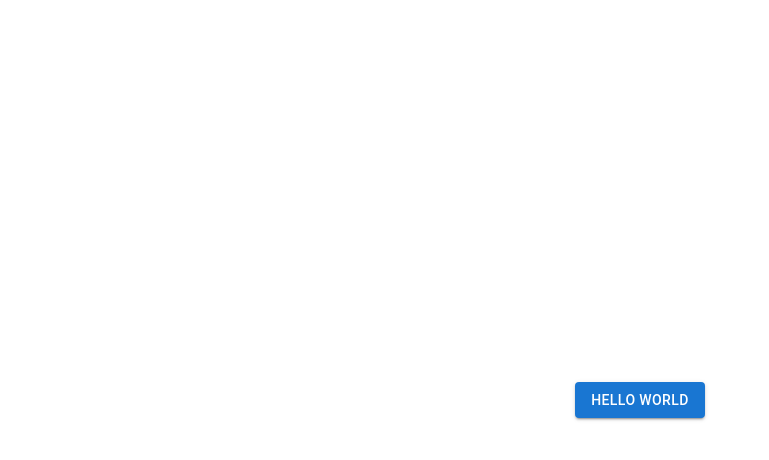
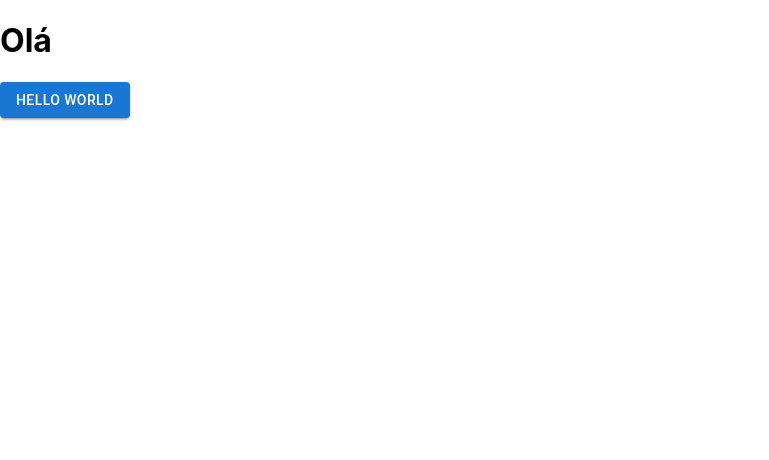
Before and after one commit to TheVinizzz/Check-my-skill, a Next.js app: page / in a window 1280 px wide. Shown: the top 460 px of the page, without its empty margins (0-769 px from the left). Built offline with nearby package versions, Linux system fonts and the light colour scheme.

Commit message:
Create local containers

```diff
--- /dev/null
+++ b/src/containers/Home/index.tsx
@@ -0,0 +1,17 @@
+import Button from '@material-ui/core/Button'
+import React, { FC } from 'react'
+
+const Home: FC = () => {
+
+
+	return (
+		<div>
+            <h1>Olá</h1>
+            <Button variant="contained" color="primary" onClick={() => alert("eita carai")}>
+                Hello World
+            </Button>
+		</div>
+	)
+}
+
+export default Home
--- a/src/pages/index.tsx
+++ b/src/pages/index.tsx
@@ -1,17 +1,6 @@
 import type { NextPage } from 'next'
-import Head from 'next/head'
-import Image from 'next/image'
-import styles from '../styles/Home.module.css'
-import Button from '@material-ui/core/Button';
+import HomePage from "../containers/Home"
 
-const Home: NextPage = () => {
-  return (
-    <div className={styles.container}>
-      <Button variant="contained" color="primary" onClick={() => alert("eita carai")}>
-        Hello World
-      </Button>
-    </div>
-  )
-}
+const Home: NextPage = () => <HomePage />
 
 export default Home
```
